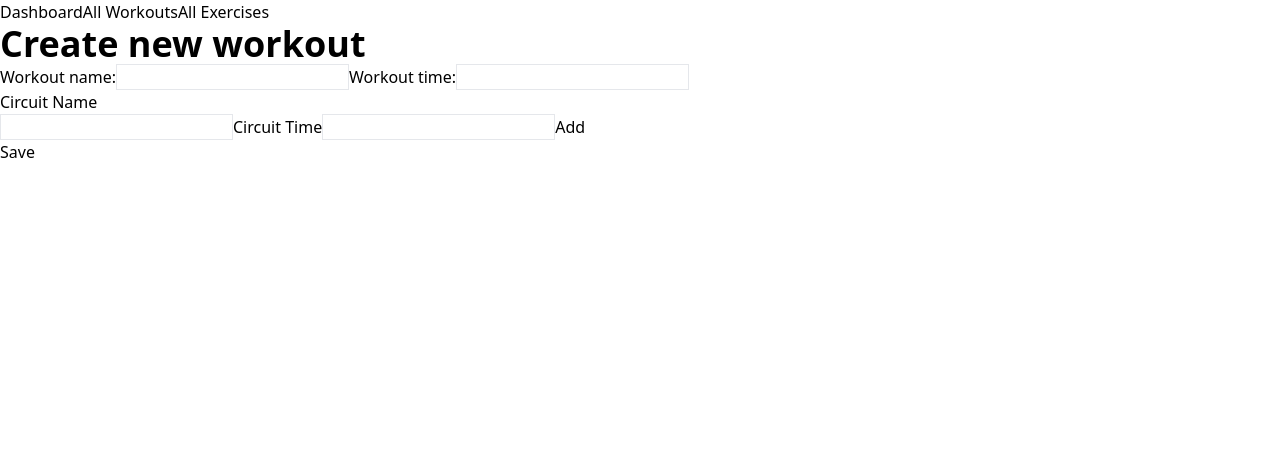
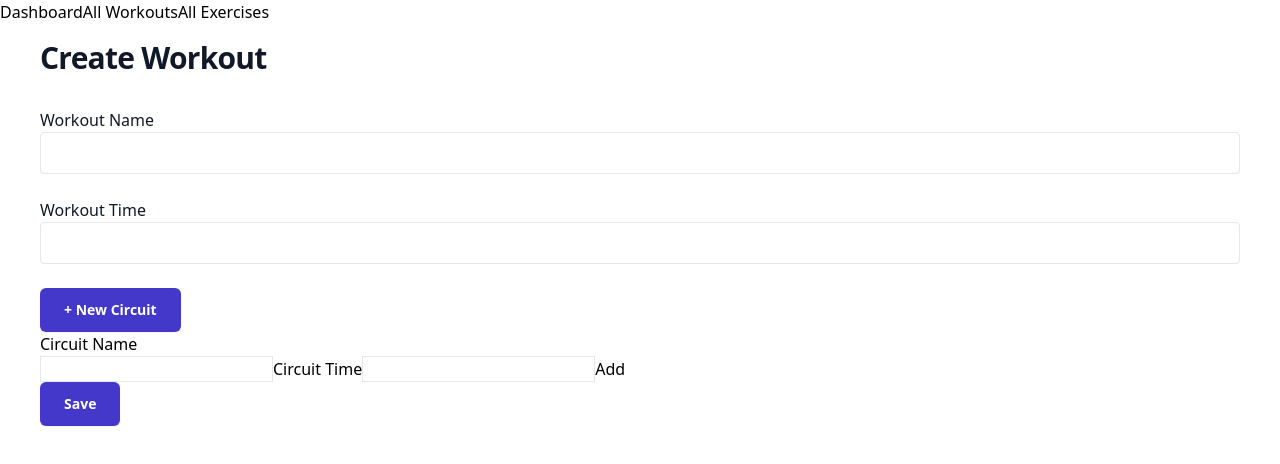
Before and after one commit to irynahowarth/fitness-app, a React (Vite) app: page /admin/workouts/create in a window 1280 px wide. Shown: the top 464 px of the page. Built offline with nearby package versions, Linux system fonts and the light colour scheme; what miragejs would draw is missing.

Commit message:
[style]: WorkoutCreate: add some styles

```diff
--- a/src/Pages/Admin/WorkoutCreate.jsx
+++ b/src/Pages/Admin/WorkoutCreate.jsx
@@ -75,36 +75,62 @@ export default function WorkoutCreate() {
 
   return (
     <>
-      <h1 className="text-4xl font-bold">Create new workout</h1>
-      <div>
-        <label htmlFor="workout-name">Workout name:</label>
+      <h1 className="text-3xl font-bold tracking-tight text-gray-900 mb-8">
+        Create Workout
+      </h1>
+      <div className="flex flex-col">
+        <label
+          htmlFor="workout-name"
+          className="block text-md font-medium leading-6 text-gray-900"
+        >
+          Workout Name
+        </label>
         <input
           type="text"
           id="workout-name"
           autoComplete="off"
-          className="border"
+          className="border py-2 px-4 rounded mb-6"
           value={workout.name}
           onChange={(event) =>
             setWorkout({ ...workout, name: event.target.value })
           }
         />
-        <label htmlFor="workout-time">Workout time:</label>
+        <label
+          htmlFor="workout-time"
+          className="block text-md font-medium leading-6 text-gray-900"
+        >
+          Workout Time
+        </label>
         <input
           type="text"
           id="workout-time"
           autoComplete="off"
-          className="border"
+          className="border py-2 px-4 rounded mb-6  "
           value={workout.time}
           onChange={(event) =>
             setWorkout({ ...workout, time: event.target.value })
           }
         />
+      </div>
+      <div>
+        <button
+          type="button"
+          className="rounded-md bg-indigo-700 px-6 py-3 text-sm font-semibold text-white shadow-sm "
+        >
+          + New Circuit
+        </button>
+      </div>
+      <div>
         <CircuitList
           cicuits={circuits}
           handleDeleteCircuit={handleDeleteCircuit}
         />
         <CreateNewCircuit handleCreateCircuit={handleCreateCircuit} />
-        <button type="button" onClick={handleSubmit}>
+        <button
+          type="button"
+          onClick={handleSubmit}
+          className="rounded-md bg-indigo-700 px-6 py-3 text-sm font-semibold text-white shadow-sm hover:bg-indigo-600 focus-visible:outline focus-visible:outline-2 focus-visible:outline-offset-2 focus-visible:outline-indigo-700"
+        >
           Save
         </button>
       </div>
--- a/src/components/AdminLayout.jsx
+++ b/src/components/AdminLayout.jsx
@@ -11,7 +11,9 @@ export default function AdminLayout() {
         <NavLink to="/admin/workouts">All Workouts</NavLink>
         <NavLink to="/admin/exercises">All Exercises</NavLink>
       </nav>
-      <Outlet />
+      <div className="mx-10 my-4">
+        <Outlet />
+      </div>
     </>
   );
 }
```
